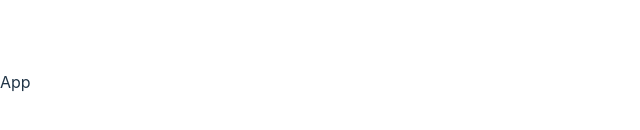
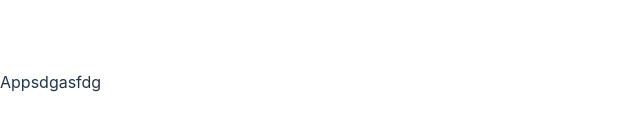
Before and after one commit to VikrantCisDev/ma-event, a React (Vite) app: page / in a window 1280 px wide. Shown: the part 318-448 px from the top of the page, without its empty margins (0-640 px from the left). Built offline with nearby package versions, Linux system fonts and the light colour scheme.

Commit message:
new component created

```diff
--- a/package.json
+++ b/package.json
@@ -10,8 +10,11 @@
     "preview": "vite preview"
   },
   "dependencies": {
+    "bootstrap": "^5.3.3",
     "react": "^18.3.1",
-    "react-dom": "^18.3.1"
+    "react-bootstrap": "^2.10.7",
+    "react-dom": "^18.3.1",
+    "react-icons": "^5.4.0"
   },
   "devDependencies": {
     "@eslint/js": "^9.17.0",
--- a/src/App.jsx
+++ b/src/App.jsx
@@ -2,7 +2,7 @@ import React from 'react'
 
 const App = () => {
   return (
-    <div>App</div>
+    <div>Appsdgasfdg</div>
   )
 }
 
```
Also changed, not shown: src/components/ui/Footer.jsx (added, +9 -0 lines), src/components/ui/Header.jsx (added, +9 -0 lines), 1 other file (tests, documents, lock files or other folders).
